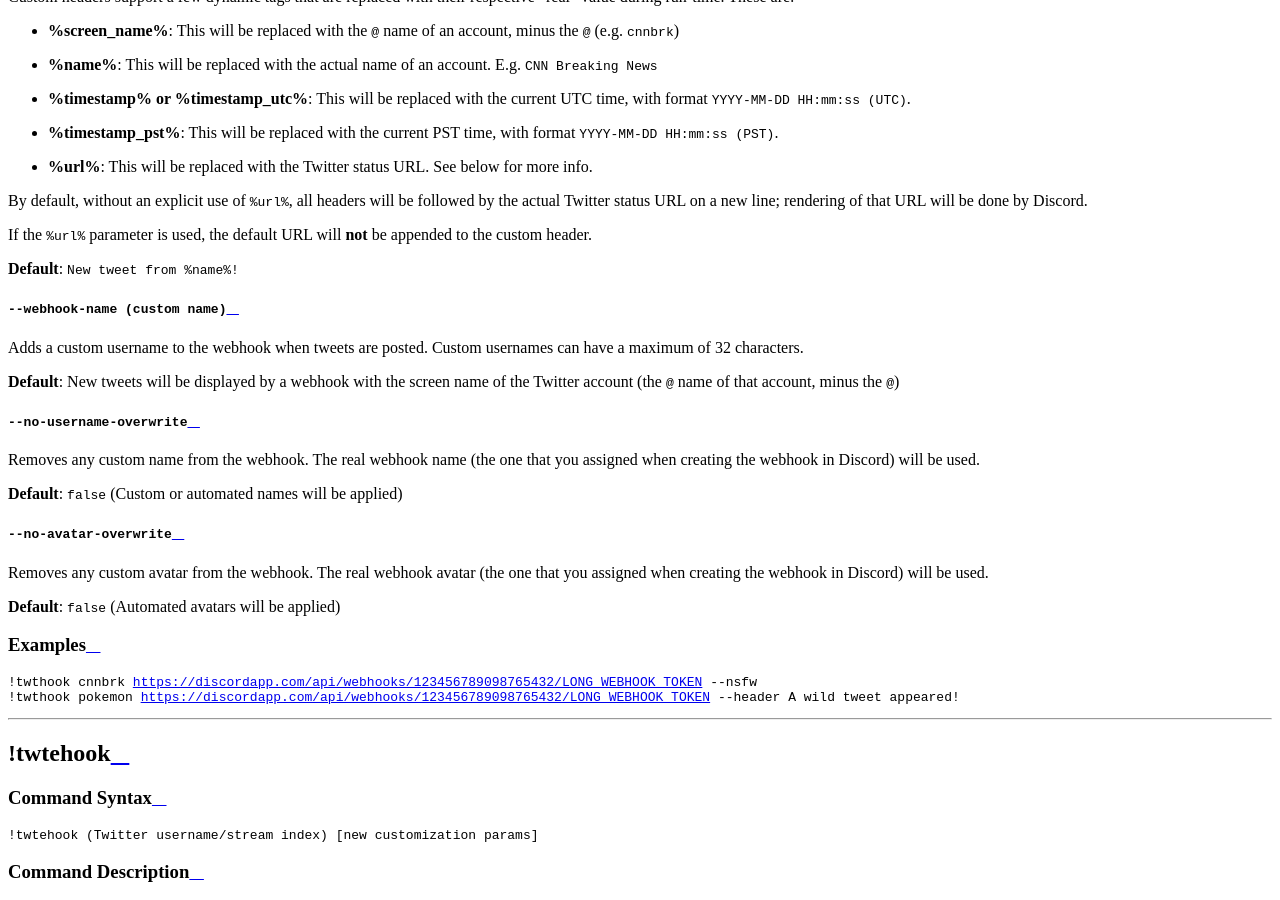
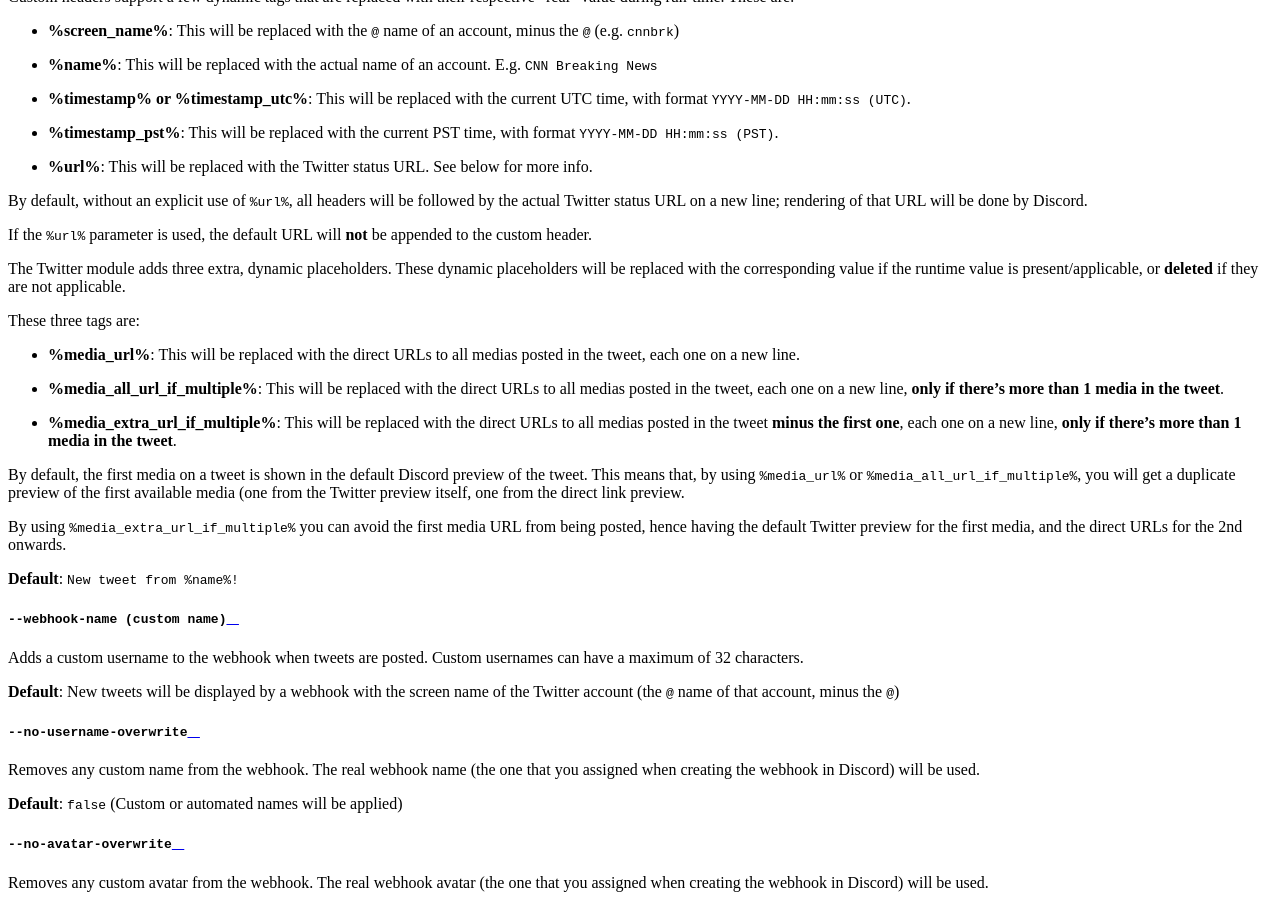
Before and after one commit to cycloptux/GiselleBot-Documentation, a Sphinx documentation site: the page built from docs/source/social_networks/twitter.rst, in a window 1280 px wide and 900 px high, scrolled down 2909 px. Built offline with Sphinx 7.4.7 and the Read the Docs theme 2.0.0, drawn with Linux system fonts in a browser that asks for light colours.

Commit message:
Info about the media_url placeholders.

```diff
--- a/docs/source/social_networks/twitter.rst
+++ b/docs/source/social_networks/twitter.rst
@@ -89,6 +89,18 @@ By default, without an explicit use of ``%url%``, all headers will be followed b
 
 If the ``%url%`` parameter is used, the default URL will **not** be appended to the custom header.
 
+The Twitter module adds three extra, dynamic placeholders. These dynamic placeholders will be replaced with the corresponding value if the runtime value is present/applicable, or **deleted** if they are not applicable.
+
+These three tags are:
+
+* **%media\_url%**: This will be replaced with the direct URLs to all medias posted in the tweet, each one on a new line.
+* **%media\_all\_url\_if\_multiple%**: This will be replaced with the direct URLs to all medias posted in the tweet, each one on a new line, **only if there's more than 1 media in the tweet**.
+* **%media\_extra\_url\_if\_multiple%**: This will be replaced with the direct URLs to all medias posted in the tweet **minus the first one**, each one on a new line, **only if there's more than 1 media in the tweet**.
+
+By default, the first media on a tweet is shown in the default Discord preview of the tweet. This means that, by using ``%media_url%`` or ``%media_all_url_if_multiple%``, you will get a duplicate preview of the first available media (one from the Twitter preview itself, one from the direct link preview.
+
+By using ``%media_extra_url_if_multiple%`` you can avoid the first media URL from being posted, hence having the default Twitter preview for the first media, and the direct URLs for the 2nd onwards.
+
 **Default**: ``New tweet from %name%!``
 
 ``--webhook-name (custom name)``
```
